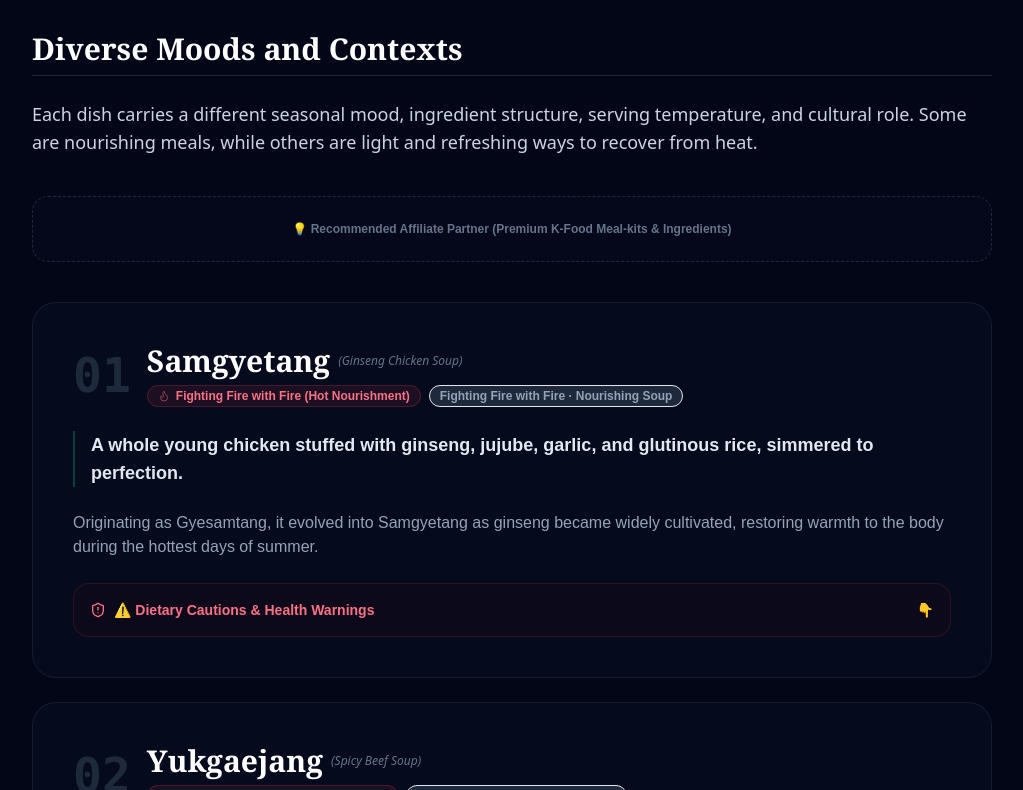
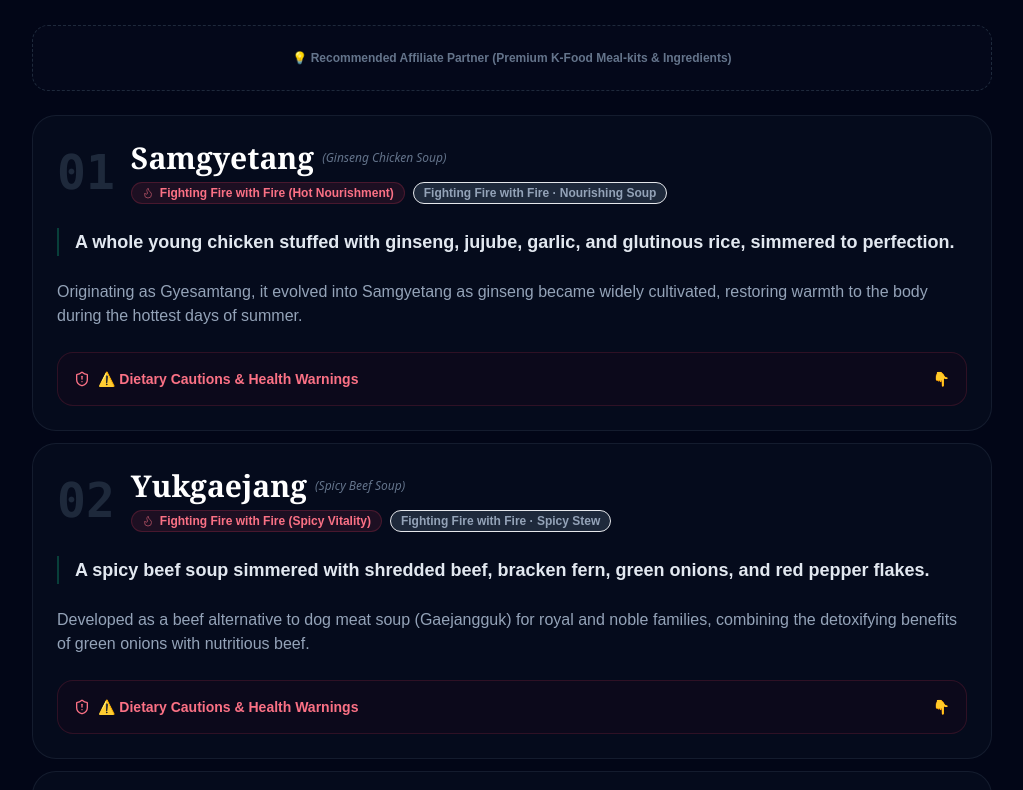
Before and after one commit to EBookMart/K-BanChan, a Next.js app: page /en/hot/summer-korean-foods-10 in a window 1280 px wide. Shown: the part 910-1700 px from the top of the page, without its empty margins (128-1151 px from the left). Built offline with nearby package versions, Linux system fonts and the light colour scheme.

Commit message:
style: 여름철 한국음식 10선 레이아웃 간격 축소 및 소개글 통합

```diff
--- a/src/app/[locale]/hot/summer-korean-foods-10/page.tsx
+++ b/src/app/[locale]/hot/summer-korean-foods-10/page.tsx
@@ -92,10 +92,9 @@ export default function SummerKoreanFoodsPage({ params: { locale } }: Props) {
       </div>
 
       {/* 메인 에디토리얼 본문 (상단 여백 축소 및 조밀도 고도화) */}
-      <main className="flex-grow max-w-5xl mx-auto w-full px-4 sm:px-6 lg:px-8 pt-4 pb-16 space-y-10" dir={isRtl ? "rtl" : "ltr"}>
+      <main className="flex-grow max-w-5xl mx-auto w-full px-4 sm:px-6 lg:px-8 pt-4 pb-16 space-y-6" dir={isRtl ? "rtl" : "ltr"}>
 
         {/* 10대 여름철 음식 퀵점프 내비게이션 바 */}
-        <HotBannerNav locale={locale} />
         <SummerFoodNavigation items={navItems} locale={contentLocale} />
 
         {/* 서론 섹션 및 상부 에디토리얼 */}
@@ -125,7 +124,7 @@ export default function SummerKoreanFoodsPage({ params: { locale } }: Props) {
         </section>
 
         {/* 3. 10대 여름철 음식 리스트 카드 영역 */}
-        <section className="space-y-6">
+        <section className="space-y-3">
           {summerFoodsList.map((food, idx) => {
             const numLabel = String(idx + 1).padStart(2, "0");
             const isHot = food.categoryType === "hot";
@@ -142,7 +141,7 @@ export default function SummerKoreanFoodsPage({ params: { locale } }: Props) {
               <article
                 key={food.id}
                 id={food.id}
-                className="group relative bg-slate-900/30 border border-slate-800/60 rounded-3xl p-8 md:p-10 hover:border-slate-700 transition-all duration-300 scroll-mt-20 md:scroll-mt-24"
+                className="group relative bg-slate-900/30 border border-slate-800/60 rounded-3xl p-4 md:p-6 hover:border-slate-700 transition-all duration-300 scroll-mt-20 md:scroll-mt-24"
               >
                 {/* 상단 헤더 데코레이션 */}
                 <div className="flex flex-col md:flex-row justify-between items-start md:items-center gap-4 mb-6">
--- a/src/data/i18n/summer-korean-foods-10.ts
+++ b/src/data/i18n/summer-korean-foods-10.ts
@@ -7,7 +7,7 @@ export const summerKoreanFoods10I18n: LocalizedPageContent = {
       title: '여름철 한국음식 10선',
       excerpt: '무더운 계절의 한식은 뜨겁게 기운을 보충하거나 차갑게 열을 식히는 방식으로 몸의 균형을 돌봅니다.',
       body: {
-        intro: '여름 한식은 단순히 시원한 음식만을 뜻하지 않습니다. 삼계탕처럼 뜨거운 음식으로 기운을 보하는 이열치열의 지혜와, 냉면이나 콩국수처럼 열을 식히는 이냉치냉의 방식이 함께 존재합니다.',
+        intro: '계절을 먹는다는 것은 단지 제철 재료를 소비하는 것이 아니라, 몸의 리듬에 맞게 한 끼를 고르는 일입니다. 여름 한식 10선은 그 감각을 가장 잘 보여 주는 출발점입니다. 여름 한식은 단순히 시원한 음식만을 뜻하지 않습니다. 삼계탕처럼 뜨거운 음식으로 기운을 보하는 이열치열의 지혜와, 냉면이나 콩국수처럼 열을 식히는 이냉치냉의 방식이 함께 존재합니다.',
         sections: [
           {
             heading: '뜨거움과 차가움의 공존',
@@ -17,8 +17,7 @@ export const summerKoreanFoods10I18n: LocalizedPageContent = {
             heading: '건강한 선택',
             paragraphs: ['전통적인 지혜는 오늘날에도 유효합니다. 다만 개인의 체질과 건강 상태, 알레르기와 나트륨 섭취량 등을 고려해 자신에게 맞는 방식으로 즐기는 것이 중요합니다.']
           }
-        ],
-        conclusion: '계절을 먹는다는 것은 단지 제철 재료를 소비하는 것이 아니라, 몸의 리듬에 맞게 한 끼를 고르는 일입니다. 여름 한식 10선은 그 감각을 가장 잘 보여 주는 출발점입니다.'
+        ]
       },
       cta: { label: '인기 반찬 8선으로 이동', href: '/ko/hot' }
     },
```
